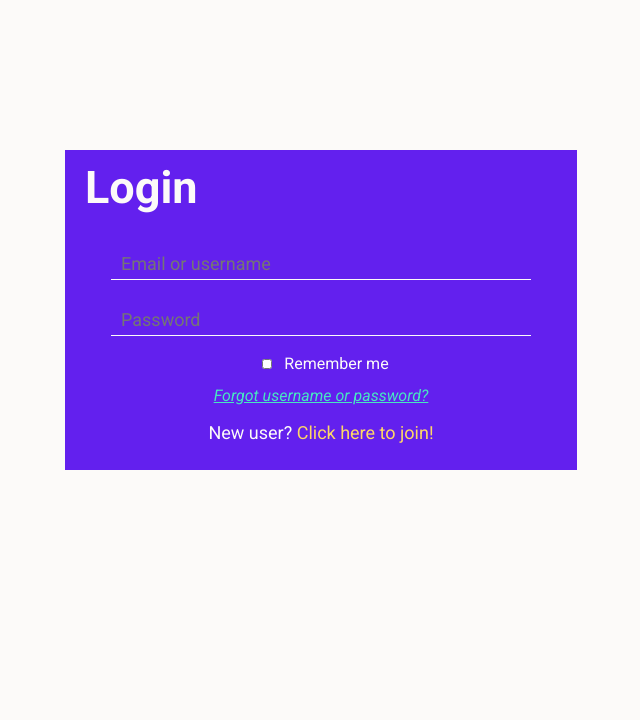
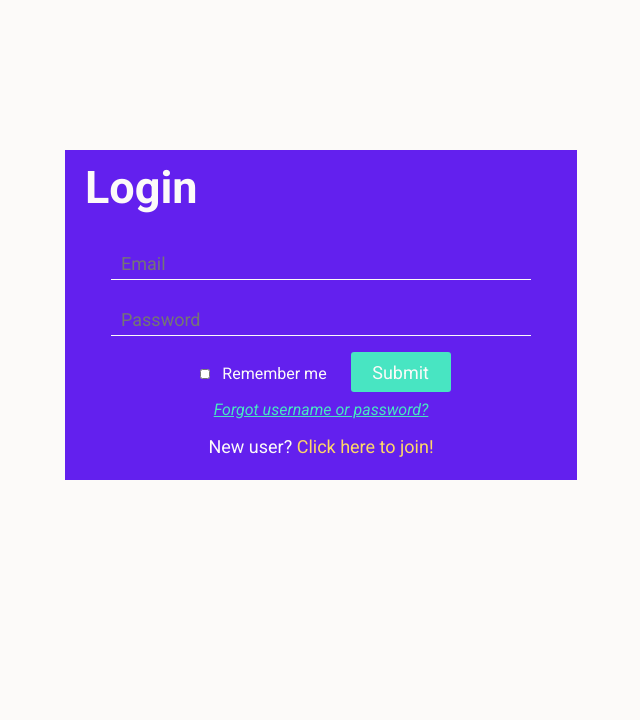
Before and after one commit to kairodem/freelance, a PHP site: page /login.php in a window 1280 px wide. Shown: the part 50-770 px from the top of the page, without its empty margins (319-959 px from the left). Run offline with PHP 8.4, Linux system fonts and the light colour scheme.

Commit message:
Added srever side tweaks and features to the login/signup forms (still not perfect,subject for testing)

```diff
--- a/assets/css/login.css
+++ b/assets/css/login.css
@@ -6,7 +6,7 @@
 	top:25%;
 	left:30%;
 	width: 40%;
-	height: 320px;
+	height: 330px;
 	background-color: #6320ee;
 }
 .logwrapper h1{
@@ -63,3 +63,17 @@
 	position: fixed;
 	bottom: 0px;
 }
+.loginp button{
+	width: 100px;
+	height: 40px;
+	background-color: #48e5c2;
+	transition-duration: 0.2s;
+	border-radius: 3px;
+	cursor: pointer;
+	border: 0;
+	color: #fcfaf9;
+	font-family: 'Roboto', sans-serif;
+	font-size: 18px;
+	margin-left: 20px;
+	margin-bottom: 10px;
+}
--- a/login.php
+++ b/login.php
@@ -1,3 +1,30 @@
+<?php
+$cnct = mysqli_connect("localhost", "root","");
+mysqli_select_db($cnct,"tunilance");
+if (isset($_POST['mail']) && !empty($_POST['mail']) && isset($_POST['pwd'])) {
+	$mail = $_POST['mail'];
+	$pwd = md5($_POST['pwd']);
+
+	$mail = stripcslashes($mail);
+	$mail = mysqli_real_escape_string($cnct, $mail);
+	$pwd = stripcslashes($pwd);
+	$pwd = mysqli_real_escape_string($cnct, $pwd);
+
+	$sqlq = "SELECT * FROM usr WHERE mail='$mail' AND password='$pwd'";
+	$result = mysqli_query($cnct,$sqlq);
+	$row = mysqli_fetch_array($result);
+	if ($row['mail'] == $mail && $row['password'] == $pwd) {
+		echo 'LOGIN SUCCESS!!!!!!! WELCOME '.$row['mail'];
+	}
+	else{
+		echo "Failed to login";
+	}
+}
+
+
+?>
+
+
 <!DOCTYPE html>
 <html>
 <head>
@@ -26,11 +53,14 @@
 				<div class="logwrapper">
 					<h1>Login</h1>
 					<div class="loginp">
-						<input type="text" name="" placeholder="Email or username"><br><br>
-						<input type="password" name="" placeholder="Password"><br><br>
-						<input type="checkbox" name="" id="remme" style="width: 20px !important; height: 10px;">
-						<label for="remme" style="color: #fcfaf9;">Remember me</label><br><br>
-						<a href="" id="forgotpw">Forgot username or password?</a>
+						<form action="login.php" method="POST">
+							<input type="mail" name="mail" placeholder="Email"><br><br>
+							<input type="password" name="pwd" placeholder="Password"><br><br>
+							<input onchange="document.getElementById('lgnbtn').disabled = !this.checked;" type="checkbox" name="" id="remme" style="width: 20px !important; height: 10px;">
+							<label for="remme" style="color: #fcfaf9;">Remember me</label>
+							<button id="lgnbtn" class="loginpbtn" type="submit">Submit</button><br>
+							<a href="" id="forgotpw">Forgot username or password?</a>
+						</form>
 					</div>
 					<h2>New user? <a href="signup.php">Click here to join!</a></h2>
 				</div>
```
Also changed, not shown: assets/scripts/app.js (+38 -1 lines), signup.php (+33 -16 lines).
